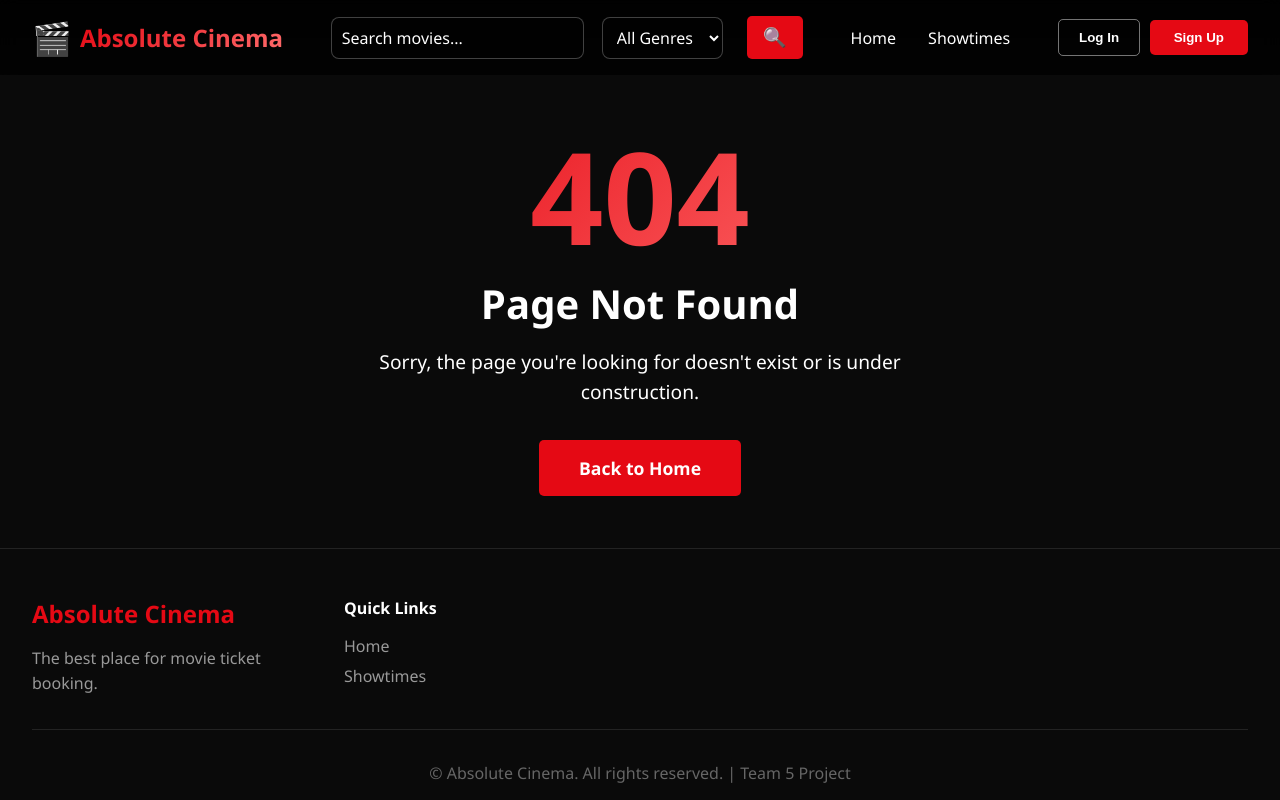
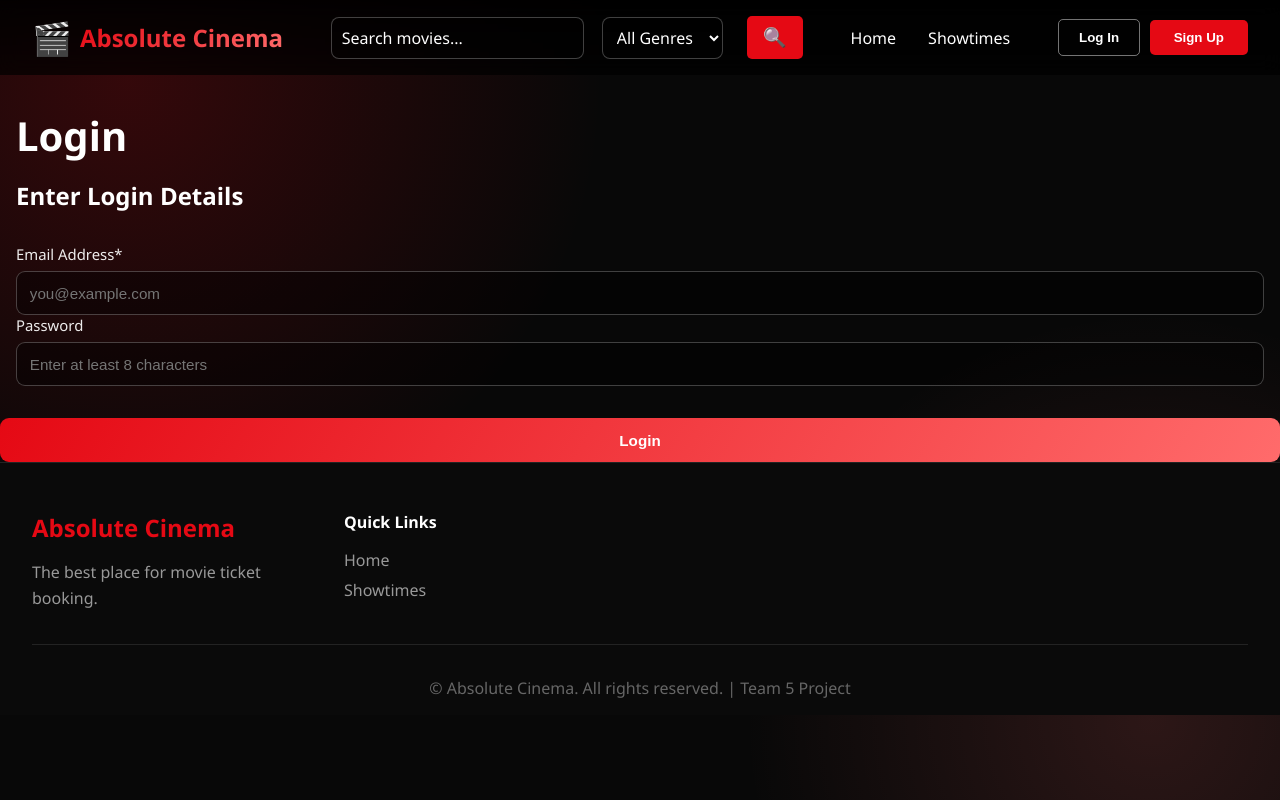
Before and after one commit to nickstoni/Team_5_Cinema_E-Booking_System, a React (Create React App) app in the folder frontend/: page /login in a window 1280 px wide. Built offline with nearby package versions, Linux system fonts and the light colour scheme.

Commit message:
Basic login screen

```diff
--- a/frontend/src/App.js
+++ b/frontend/src/App.js
@@ -5,6 +5,7 @@ import MovieDetails from './components/moviedetails/MovieDetails';
 import BookingPage from './components/booking/BookingPage';
 import NotFoundPage from './components/notfound/NotFoundPage';
 import SignUpPage from './components/signup/SignUpPage';
+import LoginPage from './components/login/LoginPage';
 
 function App() {
   return (
@@ -17,8 +18,7 @@ function App() {
           {/* Properly route the showtimes page later */}
           <Route path="/showtimes" element={<NotFoundPage />} />
           <Route path="/signup" element={<SignUpPage />} />
-          {/* Properly route the login page later */}
-          <Route path="/login" element={<NotFoundPage />} />
+          <Route path="/login" element={<LoginPage />} />
           <Route path="*" element={<NotFoundPage />} />
         </Routes>
       </div>
--- /dev/null
+++ b/frontend/src/components/login/LoginPage.js
@@ -0,0 +1,37 @@
+import Navbar from '../layout/Navbar';
+import Footer from '../layout/Footer';
+import LoginSection from './LoginSection';
+import '../../styles/login/LoginPage.css';
+import { EMPTY_FORM_DATA } from '../signup/SignupConstants';
+import {useState} from 'react';
+
+function LoginPage() {
+    const [formData, setFormData] = useState(EMPTY_FORM_DATA);
+    //const [isLoading, setIsLoading] = useState(false);
+    //const [error, setError] = useState('');
+    //const navigate = useNavigate();
+
+    const handleInputChange = (event) => {
+        const { name, value } = event.target;
+        setFormData((prev) => ({
+            ...prev,
+            [name]: value
+        }));
+    };
+
+    return (
+        <div className="login-page">
+            <Navbar />
+            <main className="login-main">
+                <h1>Login</h1>
+                <LoginSection formData={formData} onInputChange={handleInputChange} />
+            </main>
+            <button type="submit" className="primary-btn full-width">
+                Login
+            </button>
+            <Footer />
+        </div>
+    )
+}
+
+export default LoginPage;
--- /dev/null
+++ b/frontend/src/components/login/LoginSection.js
@@ -0,0 +1,36 @@
+function LoginSection({formData, onInputChange}) {
+  return (
+    <div className="login-section">
+      <h2>Enter Login Details</h2>
+      <label className="form-row full-span">
+          <span className="form-label">Email Address*</span>
+          <input
+            type="email"
+            className="form-input"
+            name="email"
+            value={formData.email}
+            onChange={onInputChange}
+            autoComplete="email"
+            placeholder="you@example.com"
+            required
+          />
+        </label>
+
+        <label className="form-row">
+          <span className="form-label">Password</span>
+          <input
+            type="password"
+            className="form-input"
+            name="password"
+            value={formData.password}
+            onChange={onInputChange}
+            autoComplete="new-password"
+            placeholder="Enter at least 8 characters"
+            required
+          />
+        </label>
+    </div>
+  );
+}
+
+export default LoginSection;
--- /dev/null
+++ b/frontend/src/styles/login/LoginPage.css
@@ -0,0 +1,27 @@
+.login-page{
+  min-height: 100vh;
+  background:
+    radial-gradient(circle at 10% 10%, rgba(229, 9, 20, 0.2), transparent 35%),
+    radial-gradient(circle at 90% 90%, rgba(255, 107, 107, 0.15), transparent 30%),
+    #080808;
+
+}
+
+.login-main {
+  padding: 108px 1rem 2rem;
+  display: flex;
+    justify-content: center;
+    flex-direction: column;
+}
+
+h1 {
+  font-size: 2.5rem;
+  color: #fff;
+  margin-bottom: 1rem;
+}
+
+h2 {
+  font-size: 1.5rem;
+  color: #fff;
+  margin-bottom: 2rem;
+}
```
